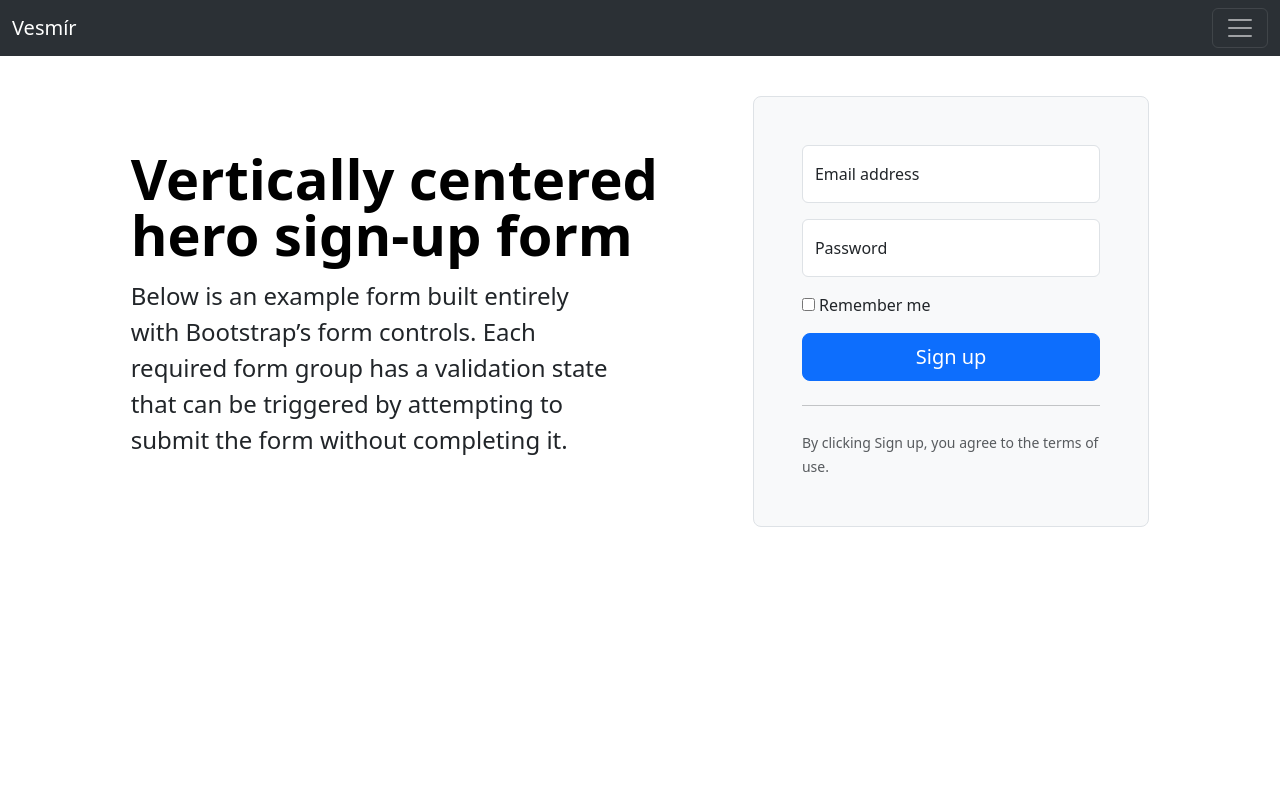
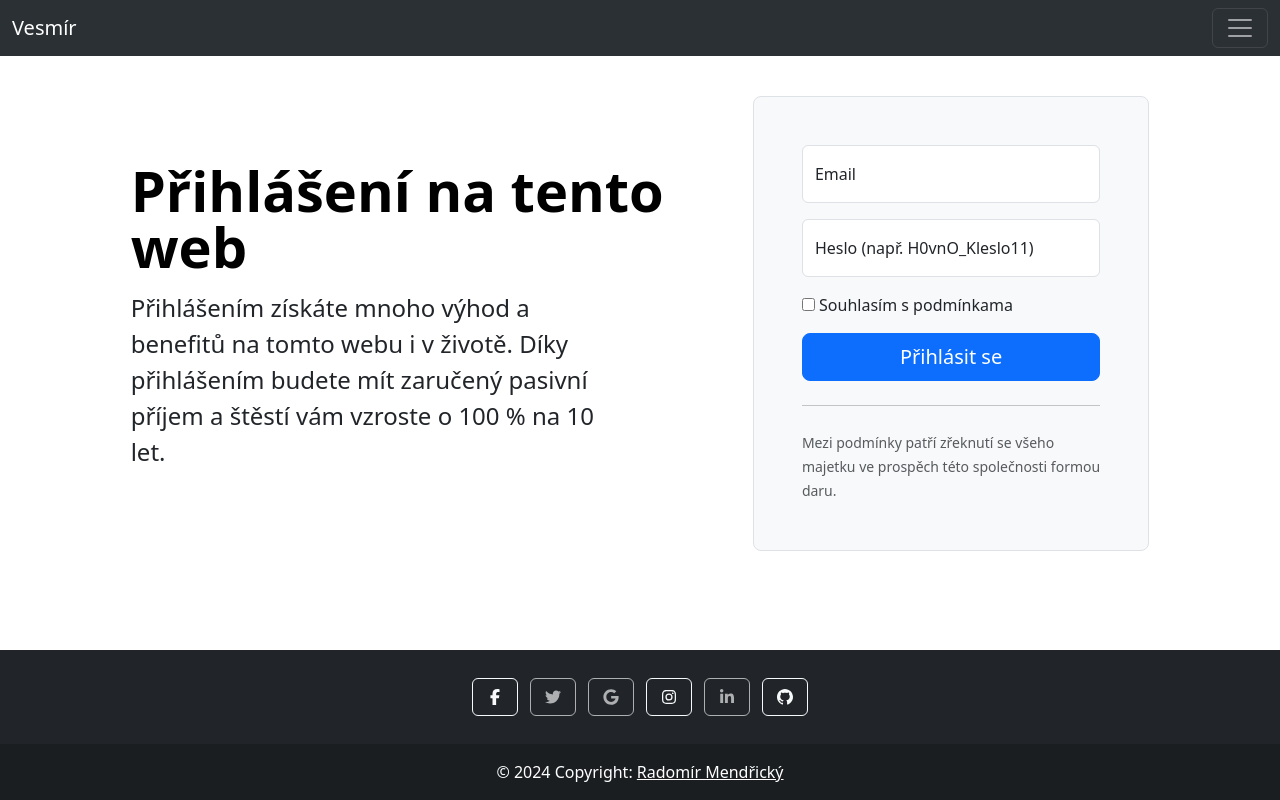
Before and after one commit to pslib-cz/2022-p1a-web-vlastni-bootstrap-RadomirMendricky, a plain HTML site: page page/sign.html in a window 1280 px wide. Drawn offline with nearby package versions, Linux system fonts and the light colour scheme.

Commit message:
push numero trio nebo tak nejak

```diff
--- a/page/index.html
+++ b/page/index.html
@@ -7,7 +7,11 @@
     <title>Projekt-Vesmír</title>
     <link href="https://cdn.jsdelivr.net/npm/bootstrap@5.3.0-alpha3/dist/css/bootstrap.min.css" rel="stylesheet" integrity="sha384-KK94CHFLLe+nY2dmCWGMq91rCGa5gtU4mk92HdvYe+M/SXH301p5ILy+dN9+nJOZ" crossorigin="anonymous">
     <script src="https://cdn.jsdelivr.net/npm/bootstrap@5.3.0-alpha3/dist/js/bootstrap.bundle.min.js" integrity="sha384-ENjdO4Dr2bkBIFxQpeoTz1HIcje39Wm4jDKdf19U8gI4ddQ3GYNS7NTKfAdVQSZe" crossorigin="anonymous"></script>
+    <!-- Importování Font Awesome CSS souboru -->
+    <link rel="stylesheet" href="../css/all.min.css">
 
+    <!-- Importování Font Awesome JS souboru -->
+    <script src="../js/all.min.js"></script>
 
 </head>
 <body>
@@ -59,5 +63,52 @@
 </header>
 
 
+<footer class="bg-dark text-center text-white fixed-bottom">
+  <!-- Grid container -->
+  <div class="container p-4 pb-0">
+    <!-- Section: Social media -->
+    <section class="mb-4">
+      <!-- Facebook -->
+      <a class="btn btn-outline-light  btn-floating m-1" href="https://www.facebook.com/profile.php?id=100073682410978" role="button"
+        ><i class="fab fa-facebook-f"></i
+      ></a>
+
+      <!-- Twitter -->
+      <a class="btn btn-outline-light btn-primary disabled  btn-floating m-1" href="https://twitter.com/" role="button" aria-disabled="true"
+        ><i class="fab fa-twitter"></i
+      ></a>
+
+      <!-- Google -->
+      <a class="btn btn-outline-light btn-primary disabled btn-floating m-1" href="https://www.google.cz/" role="button" aria-disabled="true"
+        ><i class="fab fa-google"></i
+      ></a>
+
+      <!-- Instagram -->
+      <a class="btn btn-outline-light btn-floating m-1" href="https://www.instagram.com/rad3k_m/" role="button"
+        ><i class="fab fa-instagram"></i
+      ></a>
+
+      <!-- Linkedin -->
+      <a class="btn btn-outline-light btn-primary disabled btn-floating m-1" href="https://www.linkedin.com/" role="button" aria-disabled="true"
+        ><i class="fab fa-linkedin-in"></i
+      ></a>
+
+      <!-- Github -->
+      <a class="btn btn-outline-light btn-floating m-1" href="https://github.com/RadomirMendricky" role="button"
+        ><i class="fab fa-github"></i
+      ></a>
+    </section>
+    <!-- Section: Social media -->
+  </div>
+  <!-- Grid container -->
+
+  <!-- Copyright -->
+  <div class="text-center p-3" style="background-color: rgba(0, 0, 0, 0.2);">
+    © 2024 Copyright:
+    <a class="text-white" href="https://www.instagram.com/rad3k_m/">Radomír Mendřický</a>
+  </div>
+  <!-- Copyright -->
+</footer>
+
 </body>
 </html>
--- a/page/sign.html
+++ b/page/sign.html
@@ -7,7 +7,11 @@
     <title>Přihlášení</title>
     <link href="https://cdn.jsdelivr.net/npm/bootstrap@5.3.0-alpha3/dist/css/bootstrap.min.css" rel="stylesheet" integrity="sha384-KK94CHFLLe+nY2dmCWGMq91rCGa5gtU4mk92HdvYe+M/SXH301p5ILy+dN9+nJOZ" crossorigin="anonymous">
     <script src="https://cdn.jsdelivr.net/npm/bootstrap@5.3.0-alpha3/dist/js/bootstrap.bundle.min.js" integrity="sha384-ENjdO4Dr2bkBIFxQpeoTz1HIcje39Wm4jDKdf19U8gI4ddQ3GYNS7NTKfAdVQSZe" crossorigin="anonymous"></script>
+        <!-- Importování Font Awesome CSS souboru -->
+        <link rel="stylesheet" href="../css/all.min.css">
 
+        <!-- Importování Font Awesome JS souboru -->
+        <script src="../js/all.min.js"></script>
 </head>
 <body>
   <header>
@@ -43,7 +47,7 @@
                     <li>
                       <hr class="dropdown-divider">
                     </li>
-                        <li><a class="dropdown-item" href="">Přihlášení (Beta)</a></li>
+                    <li><a class="dropdown-item" href="./sign.html">Přihlášení (Beta)</a></li>
                   </ul>
                 </li>
               </ul>
@@ -57,33 +61,85 @@
       </nav>
 </header>
 
+
+
 <div class="container col-xl-10 col-xxl-8 px-4 py-5">
         <div class="row align-items-center g-lg-5 py-5">
           <div class="col-lg-7 text-center text-lg-start">
-            <h1 class="display-4 fw-bold lh-1 text-body-emphasis mb-3">Vertically centered hero sign-up form</h1>
-            <p class="col-lg-10 fs-4">Below is an example form built entirely with Bootstrap’s form controls. Each required form group has a validation state that can be triggered by attempting to submit the form without completing it.</p>
+            <h1 class="display-4 fw-bold lh-1 text-body-emphasis mb-3">Přihlášení na tento web</h1>
+            <p class="col-lg-10 fs-4">Přihlášením získáte mnoho výhod a benefitů na tomto webu i v životě. Díky přihlášením budete mít zaručený pasivní příjem a štěstí vám vzroste o 100 % na 10 let.</p>
           </div>
           <div class="col-md-10 mx-auto col-lg-5">
             <form class="p-4 p-md-5 border rounded-3 bg-body-tertiary">
               <div class="form-floating mb-3">
                 <input type="email" class="form-control" id="floatingInput" placeholder="name@example.com">
-                <label for="floatingInput">Email address</label>
+                <label for="floatingInput">Email</label>
               </div>
               <div class="form-floating mb-3">
                 <input type="password" class="form-control" id="floatingPassword" placeholder="Password">
-                <label for="floatingPassword">Password</label>
+                <label for="floatingPassword">Heslo (např. H0vnO_Kleslo11)</label>
               </div>
               <div class="checkbox mb-3">
                 <label>
-                  <input type="checkbox" value="remember-me"> Remember me
+                  <input type="checkbox" value="remember-me"> Souhlasím s podmínkama
                 </label>
               </div>
-              <button class="w-100 btn btn-lg btn-primary" type="submit">Sign up</button>
+              <button class="w-100 btn btn-lg btn-primary" type="submit">Přihlásit se</button>
               <hr class="my-4">
-              <small class="text-body-secondary">By clicking Sign up, you agree to the terms of use.</small>
+              <small class="text-body-secondary">Mezi podmínky patří zřeknutí se všeho majetku ve prospěch této společnosti formou daru.</small>
             </form>
           </div>
         </div>
       </div>
+
+
+<footer class="bg-dark text-center text-white fixed-bottom">
+  <!-- Grid container -->
+  <div class="container p-4 pb-0">
+    <!-- Section: Social media -->
+    <section class="mb-4">
+      <!-- Facebook -->
+      <a class="btn btn-outline-light  btn-floating m-1" href="https://www.facebook.com/profile.php?id=100073682410978" role="button"
+        ><i class="fab fa-facebook-f"></i
+      ></a>
+
+      <!-- Twitter -->
+      <a class="btn btn-outline-light btn-primary disabled  btn-floating m-1" href="https://twitter.com/" role="button" aria-disabled="true"
+        ><i class="fab fa-twitter"></i
+      ></a>
+
+      <!-- Google -->
+      <a class="btn btn-outline-light btn-primary disabled btn-floating m-1" href="https://www.google.cz/" role="button" aria-disabled="true"
+        ><i class="fab fa-google"></i
+      ></a>
+
+      <!-- Instagram -->
+      <a class="btn btn-outline-light btn-floating m-1" href="https://www.instagram.com/rad3k_m/" role="button"
+        ><i class="fab fa-instagram"></i
+      ></a>
+
+      <!-- Linkedin -->
+      <a class="btn btn-outline-light btn-primary disabled btn-floating m-1" href="https://www.linkedin.com/" role="button" aria-disabled="true"
+        ><i class="fab fa-linkedin-in"></i
+      ></a>
+
+      <!-- Github -->
+      <a class="btn btn-outline-light btn-floating m-1" href="https://github.com/RadomirMendricky" role="button"
+        ><i class="fab fa-github"></i
+      ></a>
+    </section>
+    <!-- Section: Social media -->
+  </div>
+  <!-- Grid container -->
+
+  <!-- Copyright -->
+  <div class="text-center p-3" style="background-color: rgba(0, 0, 0, 0.2);">
+    © 2024 Copyright:
+    <a class="text-white" href="https://www.instagram.com/rad3k_m/">Radomír Mendřický</a>
+  </div>
+  <!-- Copyright -->
+</footer>
+
+
 </body>
 </html>
```
Lines whose indentation alone changed are shown as unchanged.
